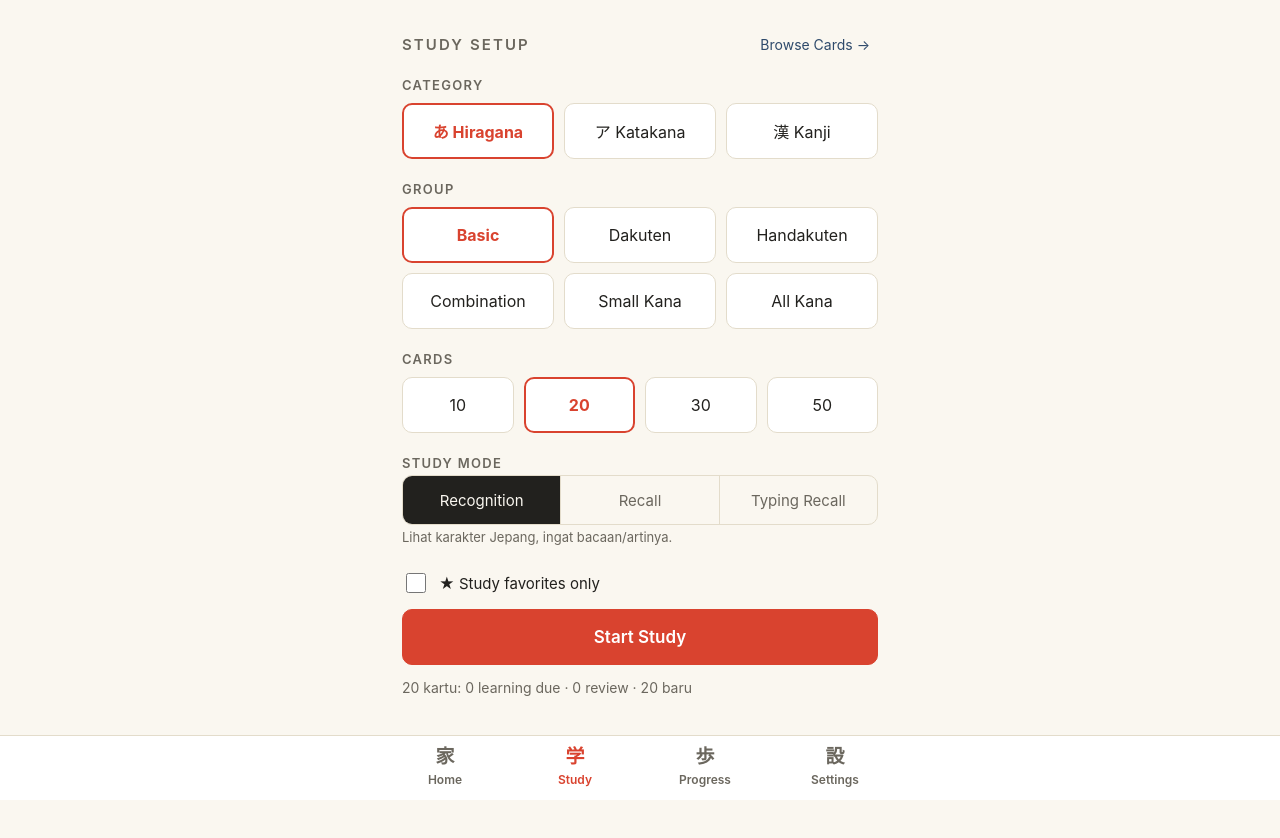
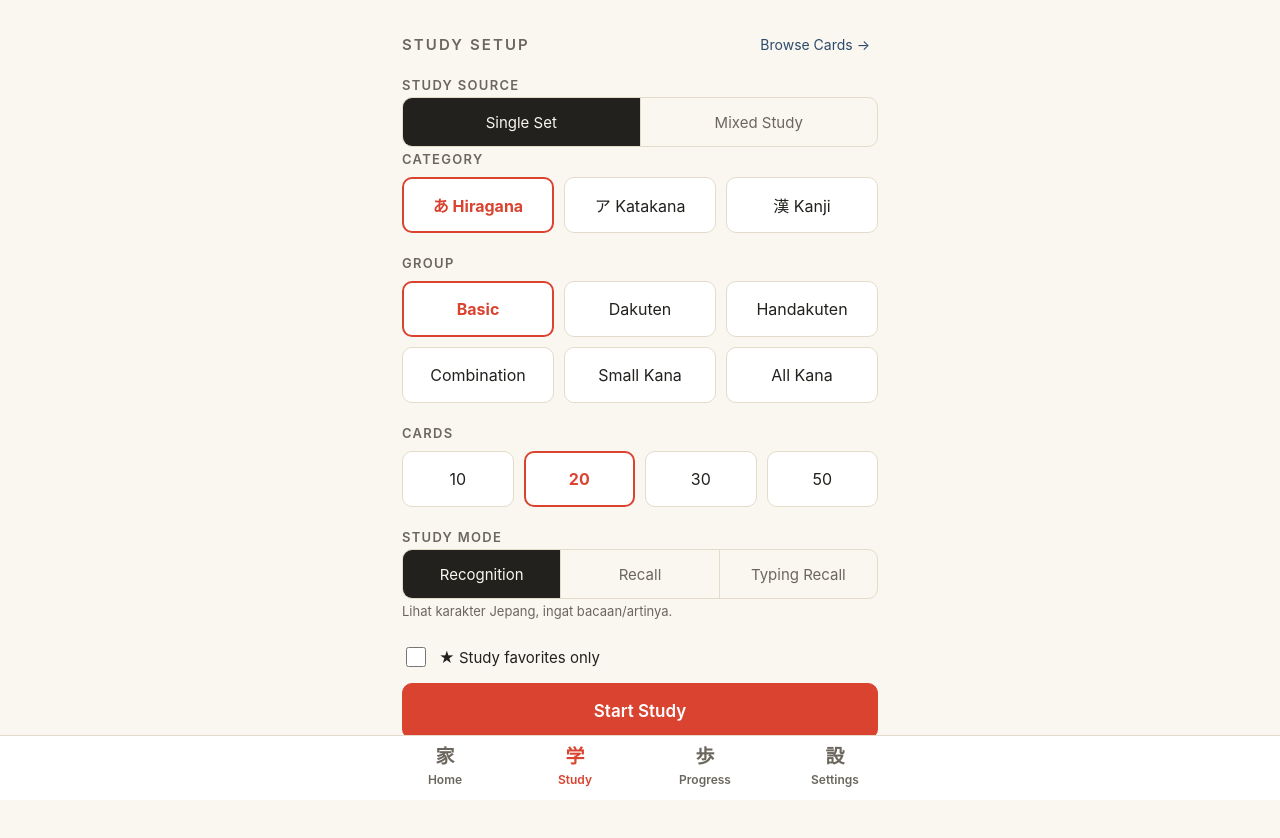
Before and after one commit to elyos141299/kana-flashcard, a React (Vite) app: page / in a window 1280 px wide. Both pictures are taken after a click on the button "Start Study". Shown: the top 838 px of the page. Before the commit the page ends 814 px from the top, so only its background shows below. Built offline with nearby package versions, Linux system fonts and the light colour scheme.

Commit message:
Phase 18: Mixed Study Sessions

```diff
--- a/src/pages/Study.tsx
+++ b/src/pages/Study.tsx
@@ -12,6 +12,12 @@ import { loadProgress, saveProgress, recordReview, recordCardRated, loadSettings
 import { loadCardMeta } from "../storage/cardMeta.js";
 import type { StudyMode } from "../study/modes.js";
 import { MODE_LABELS, buildSessionCard } from "../study/modes.js";
+import {
+  buildMixedPool,
+  MIXED_SET_LABELS,
+  MIXED_SET_SIZES,
+  type MixedSetId,
+} from "../study/mixed.js";
 import { buildQueue, formatNextReview, classifySource } from "../queue/index.js";
 import type { CardSource } from "../queue/index.js";
 import { Browse } from "./Browse.js";
@@ -38,6 +44,11 @@ export function Study() {
   const [count, setCount] = useState<number>(() => loadSettings().defaultCards);
   const [studyMode, setStudyMode] = useState<StudyMode>("recognition");
   const [favoritesOnly, setFavoritesOnly] = useState(false);
+  /** Study Source: single set (default) atau mixed study. */
+  const [sourceMode, setSourceMode] = useState<"single" | "mixed">("single");
+  const [mixedSets, setMixedSets] = useState<Set<MixedSetId>>(new Set());
+  /** Apakah sesi berjalan sebagai mixed study (untuk label header/summary). */
+  const mixedSessionRef = useRef(false);
   const [sessionMode, setSessionMode] = useState<StudyMode>("recognition");
   const [queue, setQueue] = useState<QueueItem[]>([]);
   const [done, setDone] = useState(0);
@@ -51,10 +62,12 @@ export function Study() {
   /** Menyimpan apakah sesi kosong berasal dari mode favorites-only. */
   const favoritesOnlyRef = useRef(false);
 
-  const candidatePool: Array<KanaCard | KanjiCard> =
-    category === "kanji"
+  const candidatePool: Array<KanaCard | KanjiCard> = useMemo(() => {
+    if (sourceMode === "mixed") return buildMixedPool(mixedSets);
+    return category === "kanji"
       ? selectKanji(kanjiLevel)
       : selectKana(category as KanaScript, kanaGroup);
+  }, [sourceMode, mixedSets, category, kanaGroup, kanjiLevel]);
 
   /** Preview queue untuk setup — dihitung ulang hanya saat input setup berubah. */
   const queuePreview = useMemo(
@@ -73,8 +86,27 @@ export function Study() {
         favoriteOnly: favoritesOnly,
       }),
     // eslint-disable-next-line react-hooks/exhaustive-deps
-    [category, kanaGroup, kanjiLevel, studyMode, count, favoritesOnly],
+    [candidatePool, studyMode, count, favoritesOnly],
   );
+
+  /** Pindah ke Mixed Study; pre-select set yang sedang aktif di single mode. */
+  const switchToMixed = () => {
+    if (sourceMode !== "mixed" && mixedSets.size === 0) {
+      const current: MixedSetId =
+        category === "kanji" ? kanjiLevel : (category as MixedSetId);
+      setMixedSets(new Set([current]));
+    }
+    setSourceMode("mixed");
+  };
+
+  const toggleMixedSet = (id: MixedSetId) => {
+    setMixedSets((prev) => {
+      const next = new Set(prev);
+      if (next.has(id)) next.delete(id);
+      else next.add(id);
+      return next;
+    });
+  };
 
   const start = () => {
     // Smart queue: Learning due → Review due → New (dengan daily limits).
@@ -97,6 +129,7 @@ export function Study() {
       return;
     }
     setSessionMode(studyMode);
+    mixedSessionRef.current = sourceMode === "mixed";
     setQueue(
       result.cards.map((qc) => ({
         card: qc.card,
@@ -122,6 +155,7 @@ export function Study() {
     const sc = buildSessionCard(card, mode);
     const p = loadProgress()[card.id] ?? null;
     setSessionMode(mode);
+    mixedSessionRef.current = false;
     setQueue([{ card, requeues: 0, source: classifySource(p), prompt: sc.prompt }]);
     setTotal(1);
     setDone(0);
@@ -186,7 +220,55 @@ export function Study() {
           </button>
         </div>
 
-        <p className="section-label">Category</p>
+        <p className="section-label" id="study-source-label">Study Source</p>
+        <div className="segmented" role="radiogroup" aria-labelledby="study-source-label">
+          {(["single", "mixed"] as const).map((s) => (
+            <label key={s} className={`segmented-btn${sourceMode === s ? " is-active" : ""}`}>
+              <input
+                type="radio"
+                name="study-source"
+                value={s}
+                checked={sourceMode === s}
+                onChange={() => (s === "mixed" ? switchToMixed() : setSourceMode("single"))}
+                className="sr-only"
+              />
+              {s === "single" ? "Single Set" : "Mixed Study"}
+            </label>
+          ))}
+        </div>
+
+        {sourceMode === "mixed" ? (
+          <>
+            <p className="section-label">Kana</p>
+            <div className="mixed-checks">
+              {(["hiragana", "katakana"] as const).map((id) => (
+                <label key={id} className="mixed-check">
+                  <input
+                    type="checkbox"
+                    checked={mixedSets.has(id)}
+                    onChange={() => toggleMixedSet(id)}
+                  />
+                  <span>{MIXED_SET_LABELS[id]} <span className="mixed-count">{MIXED_SET_SIZES[id]}</span></span>
+                </label>
+              ))}
+            </div>
+            <p className="section-label">Kanji</p>
+            <div className="mixed-checks">
+              {(["N5", "N4", "N3", "N2", "N1"] as const).map((id) => (
+                <label key={id} className="mixed-check">
+                  <input
+                    type="checkbox"
+                    checked={mixedSets.has(id)}
+                    onChange={() => toggleMixedSet(id)}
+                  />
+                  <span>{MIXED_SET_LABELS[id]} <span className="mixed-count">{MIXED_SET_SIZES[id]}</span></span>
+                </label>
+              ))}
+            </div>
+          </>
+        ) : (
+          <>
+            <p className="section-label">Category</p>
         <div className="choice-grid">
           <button className="choice" aria-pressed={category === "hiragana"} onClick={() => setCategory("hiragana")}>
             あ Hiragana
@@ -232,6 +314,8 @@ export function Study() {
             </div>
           </>
         )}
+          </>
+        )}
 
         <p className="section-label">Cards</p>
         <div className="choice-grid" style={{ gridTemplateColumns: "repeat(4, 1fr)" }}>
@@ -275,7 +359,18 @@ export function Study() {
           <span>★ Study favorites only</span>
         </label>
 
-        <button className="btn btn-primary" onClick={start}>Start Study</button>
+        <button
+          className="btn btn-primary"
+          onClick={start}
+          disabled={sourceMode === "mixed" && mixedSets.size === 0}
+        >
+          Start Study
+        </button>
+        {sourceMode === "mixed" && mixedSets.size === 0 && (
+          <p style={{ color: "var(--ink-soft)", fontSize: 14, marginTop: 8 }}>
+            Select at least one study set.
+          </p>
+        )}
         <p style={{ color: "var(--ink-soft)", fontSize: 14, marginTop: 14 }}>
           {queuePreview.cards.length === 0
             ? "Tidak ada kartu yang jatuh tempo saat ini."
@@ -334,6 +429,9 @@ export function Study() {
       <div className="page" style={{ textAlign: "center" }}>
         <h1 className="page-title">Session Complete</h1>
         <div className="summary-big" lang="ja">終</div>
+        {mixedSessionRef.current && (
+          <p className="summary-line">Mixed Study</p>
+        )}
         <p style={{ fontSize: 18 }}>{done} kartu selesai direview.</p>
         {breakdownParts.length > 0 && (
           <p className="summary-line">{breakdownParts.join(" · ")}</p>
@@ -367,8 +465,9 @@ export function Study() {
   const current = queue[0];
   if (!current) return null;
 
-  const sessionLabel =
-    category === "kanji"
+  const sessionLabel = mixedSessionRef.current
+    ? `Mixed Study · ${MODE_LABELS[sessionMode]}`
+    : category === "kanji"
       ? `Kanji ${kanjiLevel} · ${MODE_LABELS[sessionMode]}`
       : `${category === "hiragana" ? "Hiragana" : "Katakana"} · ${MODE_LABELS[sessionMode]}${kanaGroup === "all" ? "" : ` · ${GROUP_LABELS[kanaGroup as keyof typeof GROUP_LABELS]}`}`;
 
--- /dev/null
+++ b/src/study/mixed.ts
@@ -0,0 +1,94 @@
+/**
+ * Mixed Study (Phase 18): gabungan beberapa dataset jadi satu candidate pool.
+ *
+ * Hanya mengubah SUMBER kartu untuk membangun session queue.
+ * - SRS, cardId, progress, limits, favorite/suspend: tidak berubah.
+ * - Merge urutan tetap: hiragana → katakana → N5 → N4 → N3 → N2 → N1.
+ * - Deduplicate by cardId (bukan character — し dan シ kartu berbeda).
+ * - Tidak meng-copy dataset: pool berisi reference kartu yang sama.
+ * - Deterministic: input sama → urutan sama.
+ */
+import type { KanaCard } from "../data/kana/index.js";
+import { selectKana } from "../data/kana/index.js";
+import type { KanjiCard, KanjiLevel } from "../data/kanji/index.js";
+import { selectKanji } from "../data/kanji/index.js";
+
+export type MixedSetId =
+  | "hiragana"
+  | "katakana"
+  | "N5"
+  | "N4"
+  | "N3"
+  | "N2"
+  | "N1";
+
+export const MIXED_SET_ORDER: readonly MixedSetId[] = [
+  "hiragana",
+  "katakana",
+  "N5",
+  "N4",
+  "N3",
+  "N2",
+  "N1",
+] as const;
+
+export const MIXED_SET_LABELS: Record<MixedSetId, string> = {
+  hiragana: "Hiragana",
+  katakana: "Katakana",
+  N5: "Kanji N5",
+  N4: "Kanji N4",
+  N3: "Kanji N3",
+  N2: "Kanji N2",
+  N1: "Kanji N1",
+};
+
+/** Jumlah kartu per set (untuk label UI). Dihitung sekali dari dataset. */
+function setSize(id: MixedSetId): number {
+  switch (id) {
+    case "hiragana":
+      return selectKana("hiragana", "all").length;
+    case "katakana":
+      return selectKana("katakana", "all").length;
+    default:
+      return selectKanji(id as KanjiLevel).length;
+  }
+}
+
+export const MIXED_SET_SIZES: Record<MixedSetId, number> = {
+  hiragana: setSize("hiragana"),
+  katakana: setSize("katakana"),
+  N5: setSize("N5"),
+  N4: setSize("N4"),
+  N3: setSize("N3"),
+  N2: setSize("N2"),
+  N1: setSize("N1"),
+};
+
+function cardsForSet(id: MixedSetId): Array<KanaCard | KanjiCard> {
+  switch (id) {
+    case "hiragana":
+      return selectKana("hiragana", "all");
+    case "katakana":
+      return selectKana("katakana", "all");
+    default:
+      return selectKanji(id as KanjiLevel);
+  }
+}
+
+/**
+ * Bangun merged pool dari set yang dipilih.
+ * Urutan: MIXED_SET_ORDER; di dalam set: urutan dataset masing-masing.
+ */
+export function buildMixedPool(
+  selected: Iterable<MixedSetId>,
+): Array<KanaCard | KanjiCard> {
+  const want = new Set(selected);
+  const merged = new Map<string, KanaCard | KanjiCard>();
+  for (const id of MIXED_SET_ORDER) {
+    if (!want.has(id)) continue;
+    for (const card of cardsForSet(id)) {
+      if (!merged.has(card.id)) merged.set(card.id, card);
+    }
+  }
+  return [...merged.values()];
+}
--- a/src/styles/app.css
+++ b/src/styles/app.css
@@ -947,3 +947,33 @@
   text-align: center;
   margin: 8px 0 12px;
 }
+
+/* ---- Mixed Study (Phase 18) ---- */
+.mixed-checks {
+  display: flex;
+  flex-direction: column;
+  gap: 4px;
+  margin-bottom: 6px;
+}
+
+.mixed-check {
+  display: flex;
+  align-items: center;
+  gap: 12px;
+  min-height: 44px;
+  padding: 6px 4px;
+  font-size: 16px;
+  cursor: pointer;
+}
+
+.mixed-check input {
+  width: 20px;
+  height: 20px;
+  accent-color: var(--vermilion);
+  flex: 0 0 auto;
+}
+
+.mixed-count {
+  color: var(--ink-soft);
+  font-size: 13px;
+}
```
Also changed, not shown: 2 other files (tests, documents, lock files or other folders).
